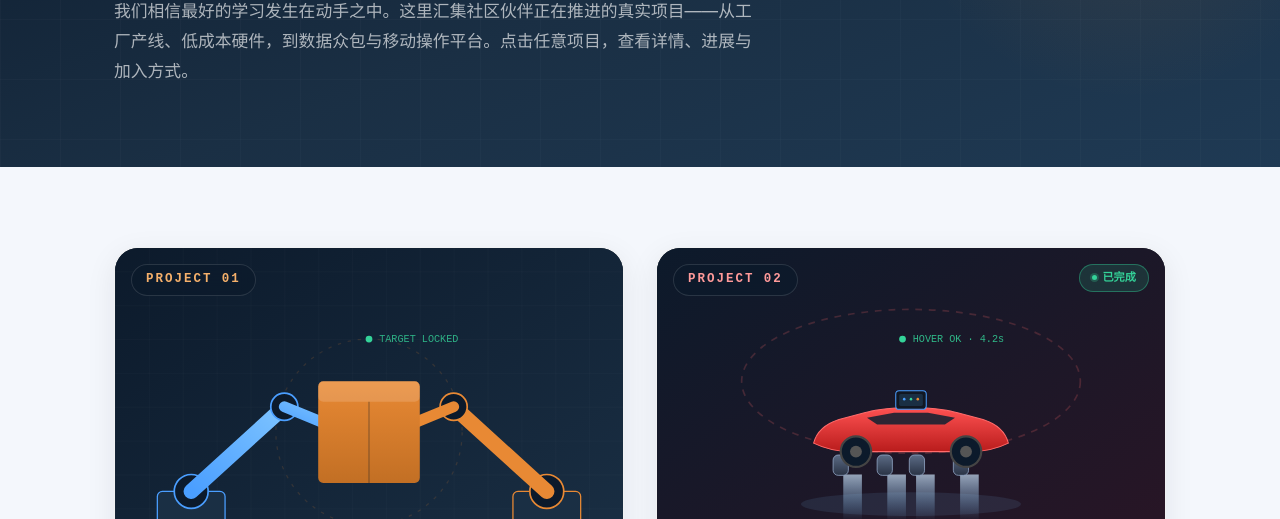
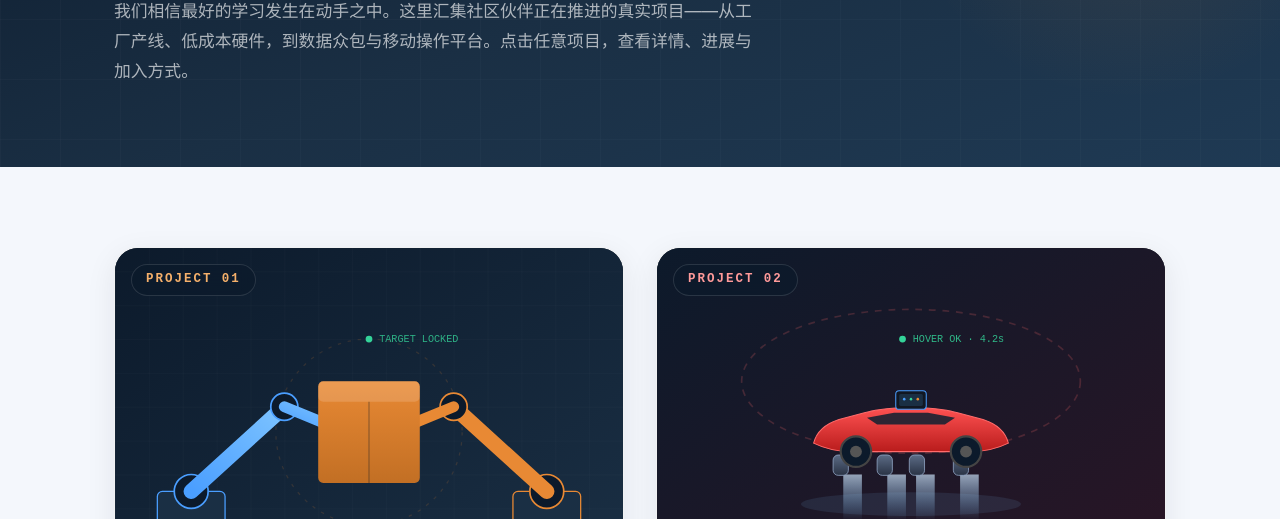
Before and after one commit to EmbodiedAI-Group/WALL-E-Workshop, a plain HTML site: page projects.html in a window 1280 px wide. Shown: the part 281-800 px from the top of the page. Drawn offline with Linux system fonts and the light colour scheme.

Commit message:
Remove '已完成' span from project card

```diff
--- a/projects.html
+++ b/projects.html
@@ -207,7 +207,6 @@ img{max-width:100%;display:block}
 <a href="project-2.html" class="project-card p2">
 <div class="card-visual">
 <span class="card-num p2">PROJECT 02</span>
-<span class="card-done">已完成</span>
 <svg viewBox="0 0 600 400" xmlns="http://www.w3.org/2000/svg" preserveAspectRatio="xMidYMid slice" aria-hidden="true">
 <defs>
 <linearGradient id="c2bg" x1="0" y1="0" x2="1" y2="1"><stop offset="0" stop-color="#0c1a2b"/><stop offset="1" stop-color="#2a1525"/></linearGradient>
```
